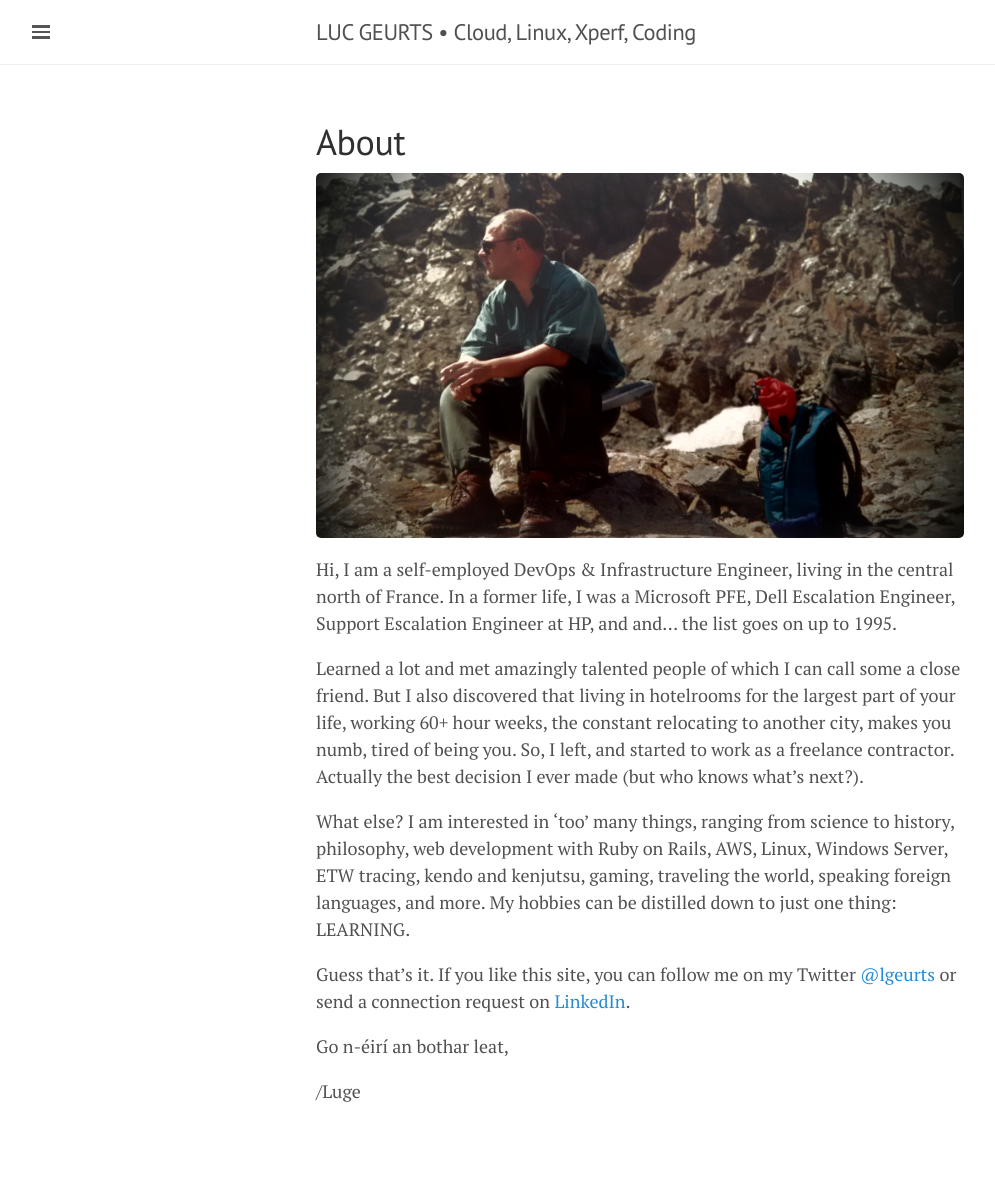
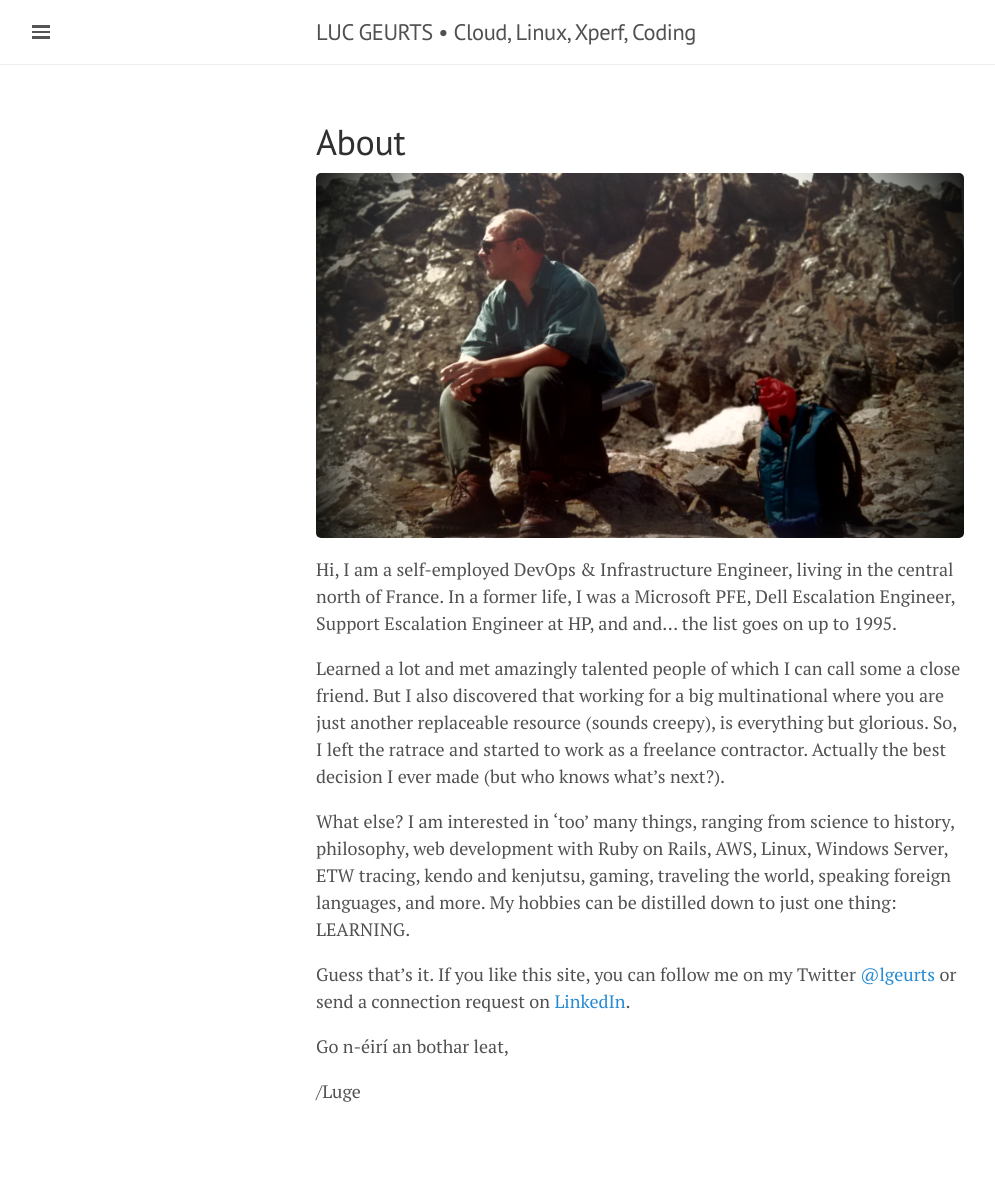
Before and after one commit to lgeurts/lgeurts.github.io, a Jekyll site: the page built from about.md, in a window 1280 px wide. Shown: the whole page, without its empty margins (0-995 px from the left). Built offline with Jekyll 4.4.1, drawn with Linux system fonts in a browser that asks for light colours; nearby versions of some CDN libraries.

Commit message:
Update about.md

```diff
--- a/about.md
+++ b/about.md
@@ -8,7 +8,7 @@ title: About
 Hi, I am a self-employed DevOps & Infrastructure Engineer, living in the central north of France.
 In a former life, I was a Microsoft PFE, Dell Escalation Engineer, Support Escalation Engineer at HP, and and... the list goes on up to 1995.
 
-Learned a lot and met amazingly talented people  of which I can call some a close friend. But I also discovered that living in hotelrooms for the largest part of your life, working 60+ hour weeks, the constant relocating to another city, makes you numb, tired of being you. So, I left, and started to work as a freelance contractor. Actually the best decision I ever made (but who knows what's next?).
+Learned a lot and met amazingly talented people  of which I can call some a close friend. But I also discovered that working for a big multinational where you are just another replaceable resource (sounds creepy), is everything but glorious. So, I left the ratrace and started to work as a freelance contractor. Actually the best decision I ever made (but who knows what's next?).
 
 What else? I am interested in 'too' many things, ranging from science to history, philosophy, web development with Ruby on Rails, AWS, Linux, Windows Server, ETW tracing, kendo and kenjutsu, gaming, traveling the world, speaking foreign languages, and more.
 My hobbies can be distilled down to just one thing: LEARNING.
```
